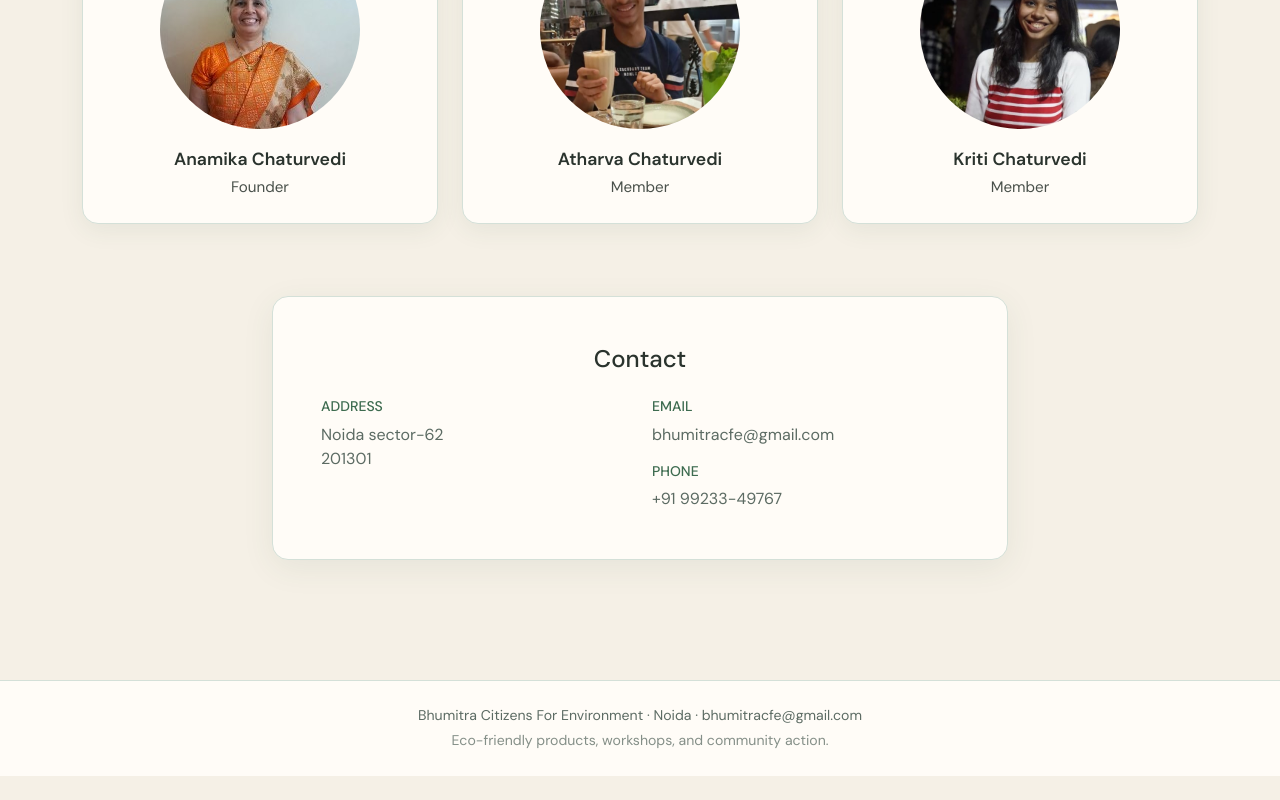
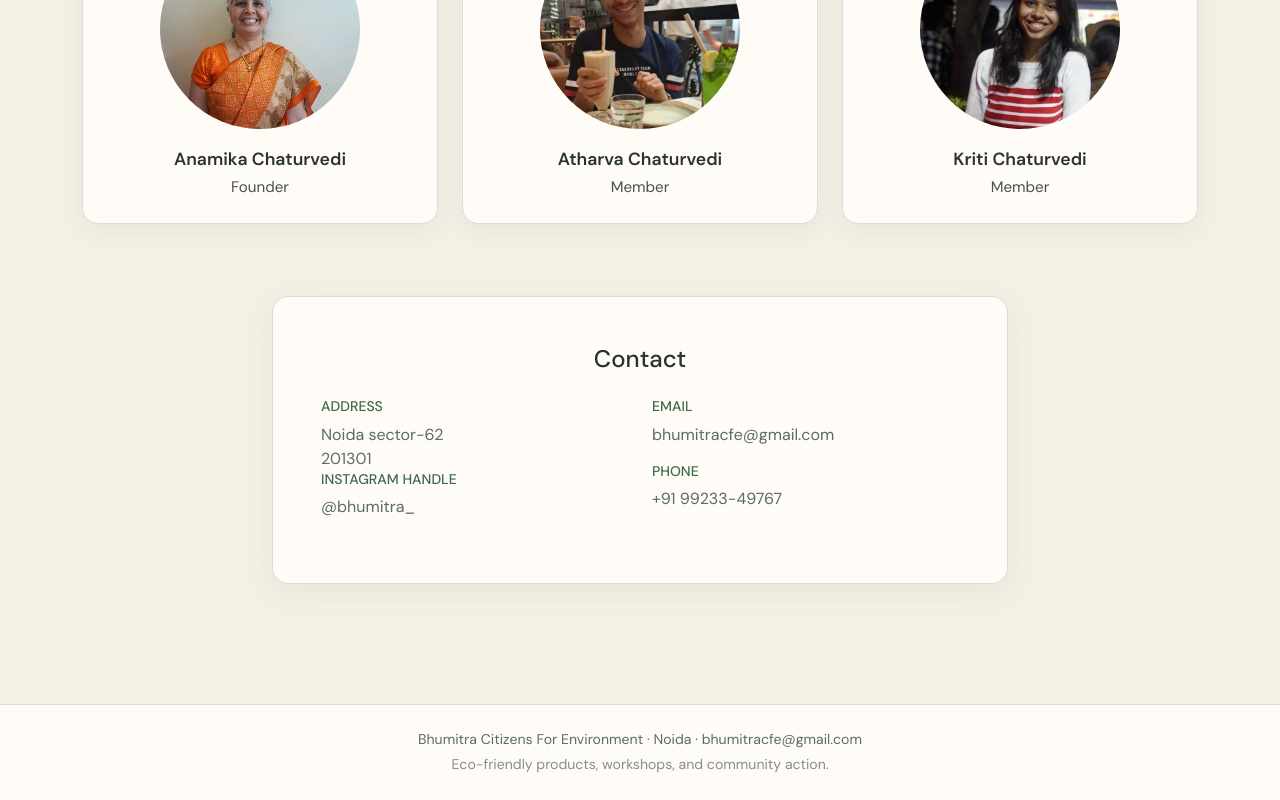
Before and after one commit to kritic2911/bhumitracfe, a React (Create React App) app in the folder client/: page / in a window 1280 px wide. Shown: the part 1231-2031 px from the top of the page. Before the commit the page ends 2007 px from the top, so only its background shows below. Built offline with nearby package versions, Linux system fonts and the light colour scheme; no server answers.

Commit message:
updated about pahe

```diff
--- a/client/src/components/AboutContact.js
+++ b/client/src/components/AboutContact.js
@@ -92,6 +92,12 @@ const AboutContact = ({ theme }) => {
                     <br />
                     201301
                   </p>
+                  <h3 className="h6 text-uppercase small" style={{ color: theme.primary }}>
+                    Instagram Handle
+                  </h3>
+                  <p className="mb-3" style={{ color: theme.muted }}>
+                    @bhumitra_
+                  </p>
                 </div>
                 <div className="col-md-6">
                   <h3 className="h6 text-uppercase small" style={{ color: theme.primary }}>
```
